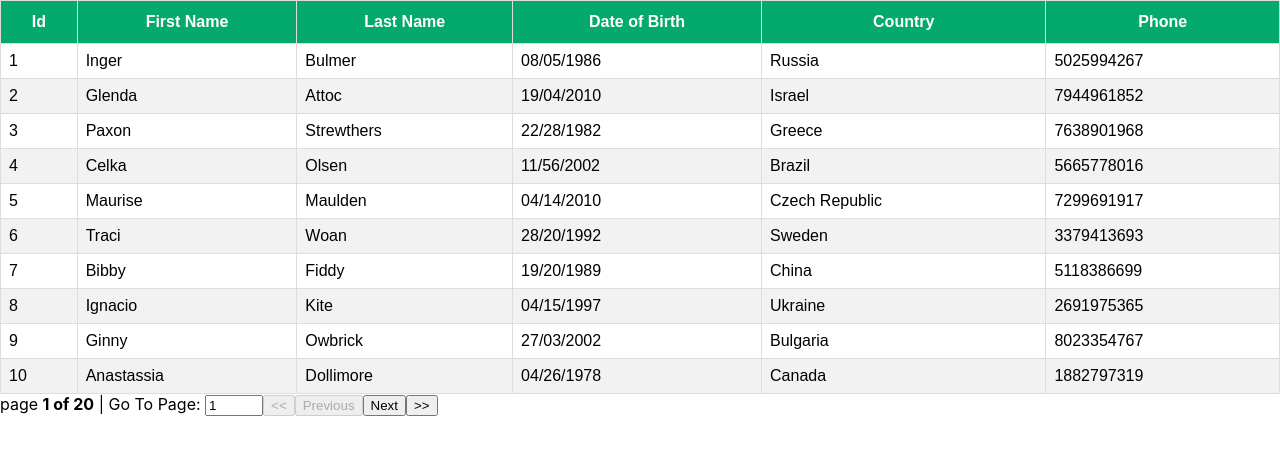
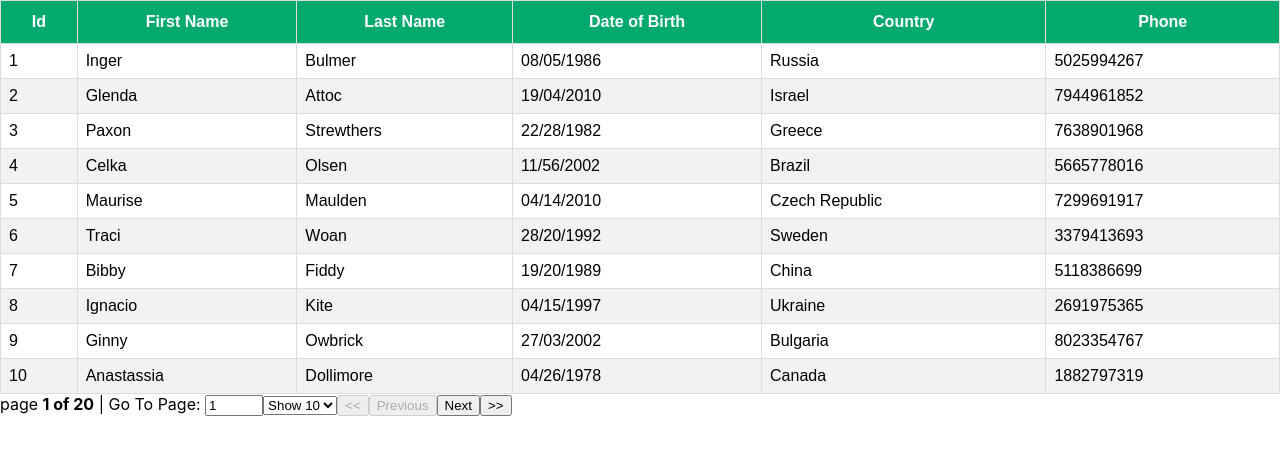
Before and after one commit to KoichaDev/React-Pagination, a React (Create React App) app: page / in a window 1280 px wide. Shown: the top 454 px of the page. Built offline with nearby package versions, Linux system fonts and the light colour scheme.

Commit message:
Add: ✨ Displaying the page size amount of rows based on the select dropdown option
Curently, it is set as 10, 25, 50 as for demo purposes

```diff
--- a/src/components/PaginationTable.js
+++ b/src/components/PaginationTable.js
@@ -30,8 +30,10 @@ const PaginationTable = () => {
         canNextPage, // this is to use for disabling the button click to go next page if there are no more page that exist
         canPreviousPage, // same thing with this, but only for the previous button instead
         pageOptions, // get the length of the object that exist total on the page
+        setPageSize,  // Configuring to display page size number. Default comes with 10 from react table. We can fix it to display 50 for example
         state: {
             pageIndex,  // Displaying page index for incrementing by 1. It will observe where you are at in current pagination number
+            pageSize,  // “pageSize” of the initial state.
         },
         prepareRow,
         gotoPage, // Used to indicate which page number we want specific to go at
@@ -85,6 +87,20 @@ const PaginationTable = () => {
                         style={{ width: '50px' }} />
                 </span>
 
+                <select value={pageSize} onChange={e => setPageSize(Number(e.target.value))}>
+                    {
+                        // The array is to show how many rows we want to see on the site
+                        [10, 25, 50].map(pageSize => {
+                            return <>
+                                <option key={pageSize} value={pageSize}>
+                                    Show {pageSize}
+                                </option>
+                            </>
+                        })
+                    }
+
+                </select>
+
                 <button onClick={() => gotoPage(0)} disabled={!canPreviousPage}>{'<<'}</button>
                 <button onClick={() => previousPage()} disabled={!canPreviousPage}>Previous</button>
                 <button onClick={() => nextPage()} disabled={!canNextPage}>Next</button>
```
